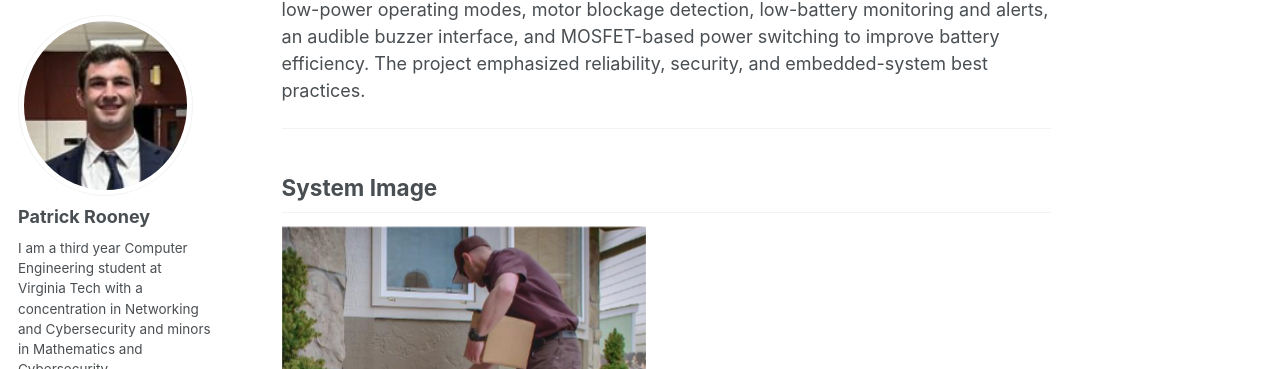
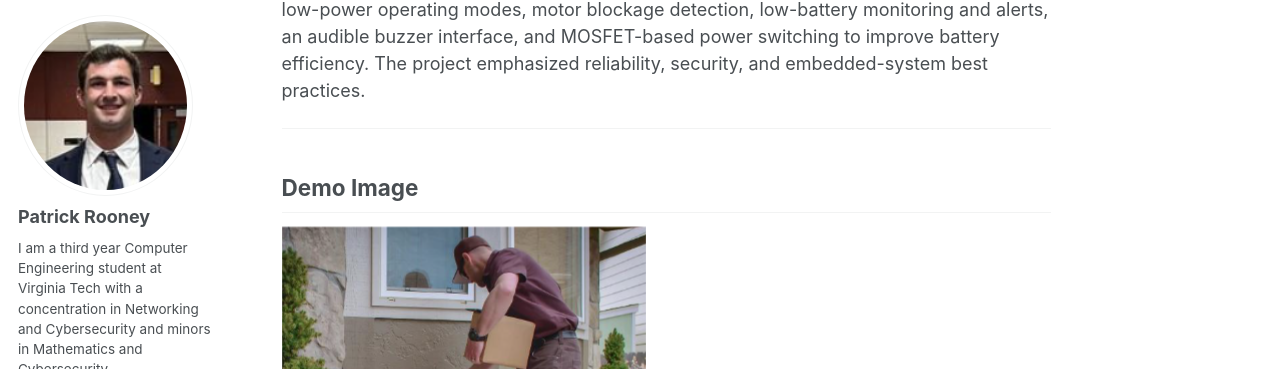
Before and after one commit to patrickrooney25/patrickrooney25.github.io, a Jekyll site: the page built from _portfolio/portfolio-1.md, in a window 1280 px wide and 900 px high, scrolled down 369 px. Shown: the part 86-455 px from the top of the window. Built offline with Jekyll 4.4.1, drawn with Linux system fonts in a browser that asks for light colours; a script bundle is joined from its source files by our own code; library files that are not in the unit come from our copies.

Commit message:
Finished Portfolio section 1

```diff
--- a/_portfolio/portfolio-1.md
+++ b/_portfolio/portfolio-1.md
@@ -13,7 +13,7 @@ Key features of the system include encrypted password storage, password update l
 
 ---
 
-## System Image
+## Demo Image
 
 <img src="/images/PSL.png" alt="Personal Smart Locker System" style="max-width:100%; height:auto;">
 
```
